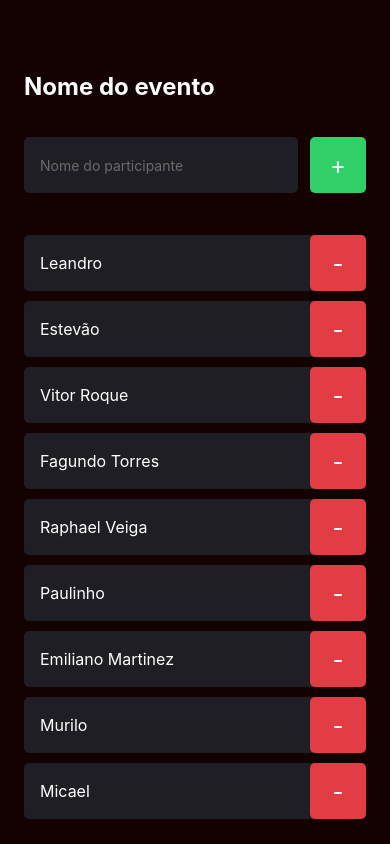
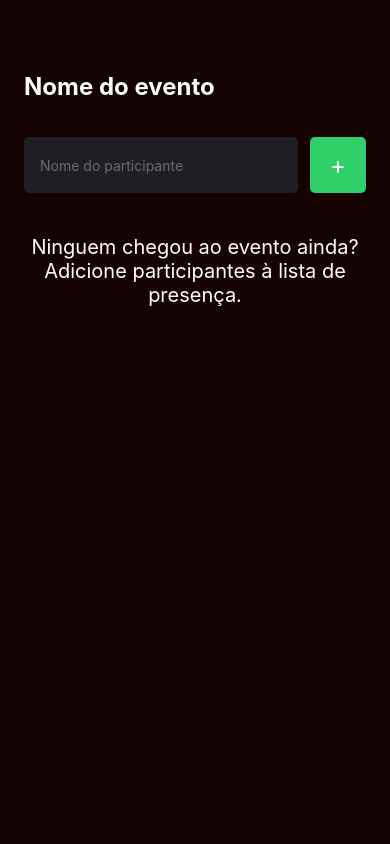
Before and after one commit to SoaresLeandro/imhere-react-native, a React Native app: screen / in a window 390 px wide. Built offline with nearby package versions, Linux system fonts and the light colour scheme.

Commit message:
utilizando flatlist

```diff
--- a/src/screens/Home/index.tsx
+++ b/src/screens/Home/index.tsx
@@ -1,4 +1,4 @@
-import { Text, View, TextInput, TouchableOpacity, ScrollView } from 'react-native';
+import { Text, View, TextInput, TouchableOpacity, ScrollView, FlatList } from 'react-native';
 import { styles } from './styles';
 import { Participant } from '../../components/Participant';
 
@@ -34,7 +34,25 @@ export function Home(){
             </TouchableOpacity>
         </View>
 
-        <ScrollView showsVerticalScrollIndicator={false}>
+        <FlatList
+            data={[]}
+            keyExtractor={item => item}
+            renderItem={({ item }) => (
+                <Participant
+                key={item}
+                name={item}
+                onRemove={() => handleParticipantRemove(item)}
+            />
+            )}
+            showsVerticalScrollIndicator={false}
+            ListEmptyComponent={() => (
+                <Text style={styles.listEmpty}>
+                    Ninguem chegou ao evento ainda? Adicione participantes à lista de presença.
+                </Text>
+            )}
+         />
+
+        {/* <ScrollView showsVerticalScrollIndicator={false}>
         {
             participants.map(p => (
                 <Participant
@@ -44,7 +62,7 @@ export function Home(){
                 />
             ))
         }
-        </ScrollView>
+        </ScrollView> */}
     </View>
     )
 }
--- a/src/screens/Home/styles.ts
+++ b/src/screens/Home/styles.ts
@@ -38,5 +38,10 @@ export const styles = StyleSheet.create({
         backgroundColor: '#31cf67',
         alignItems: 'center',
         justifyContent: 'center'
+    },
+    listEmpty:{
+        color: '#fff',
+        textAlign: 'center',
+        fontSize: 20
     }
 });
```
